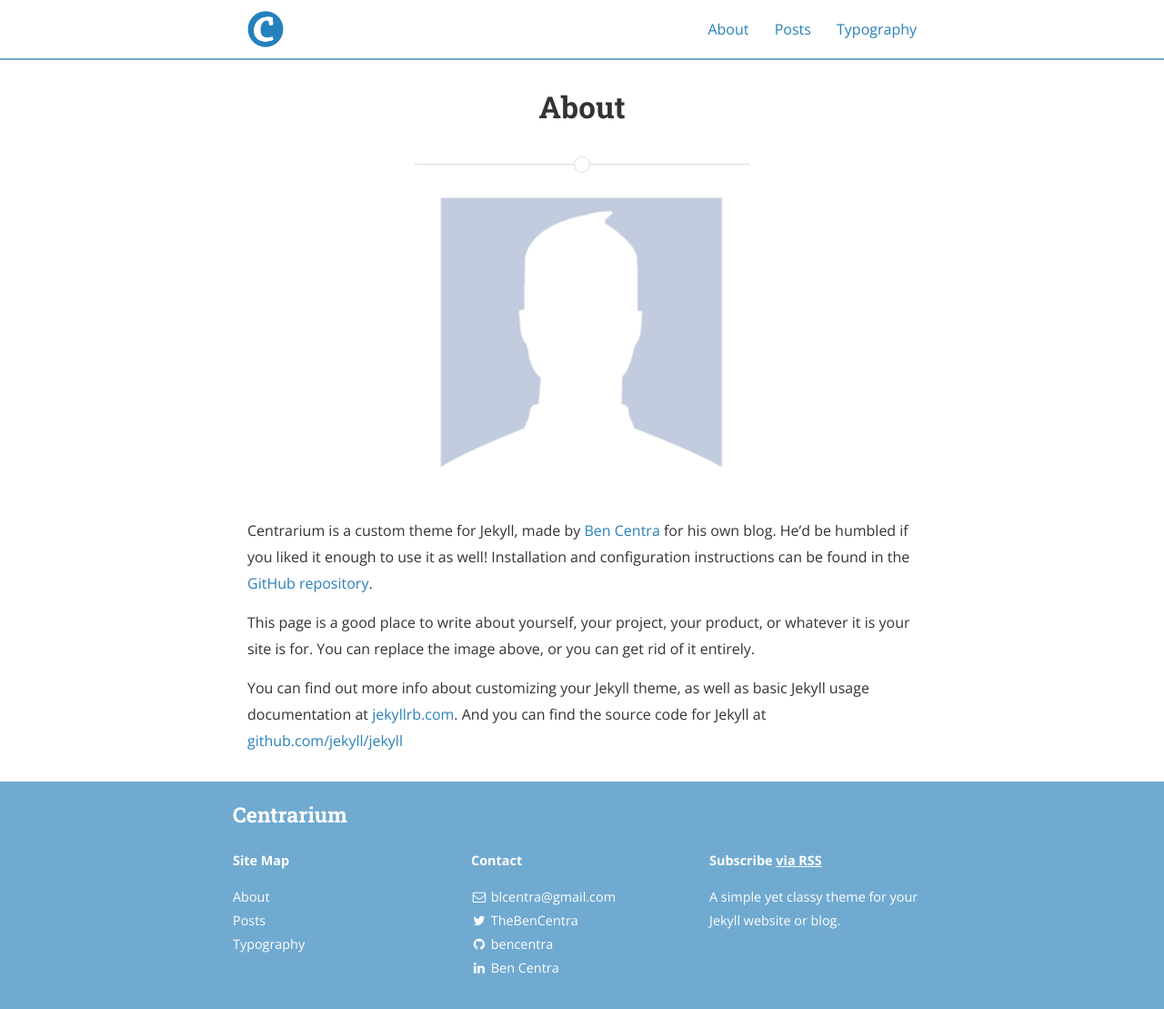
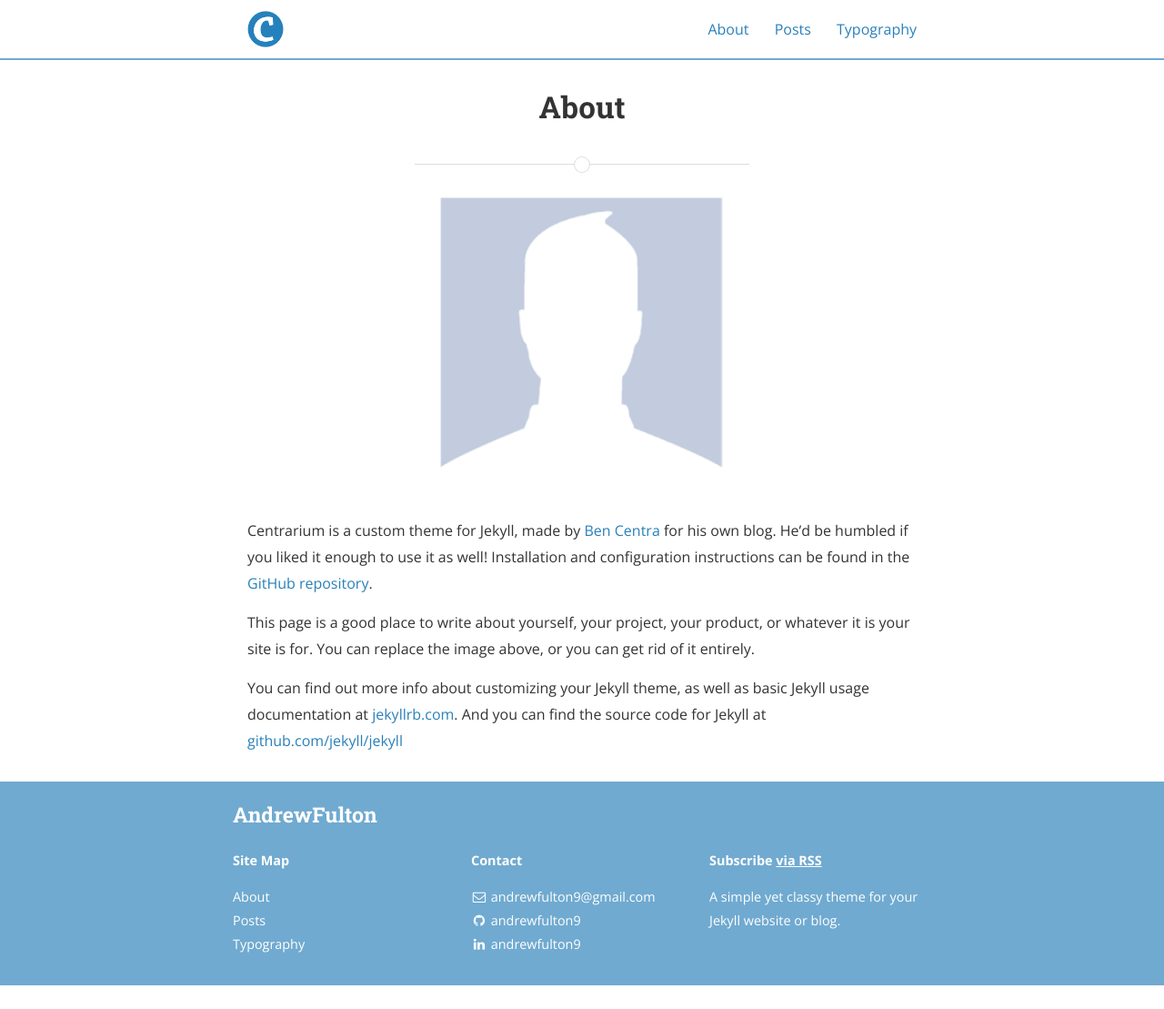
Before and after one commit to andrewfulton9/andrewfulton9.github.io, a Jekyll site: the page built from about.md, in a window 1280 px wide. Shown: the whole page at 91% size. Built offline with Jekyll 4.4.1, drawn with Linux system fonts in a browser that asks for light colours; nearby versions of some CDN libraries; a style sheet for code colours, icons or effects is not loaded; after the commit the page ends 1083 px from its top, so only the background shows below that; part of the change alters nothing that is shown.

Commit message:
editted config file

```diff
--- a/_config.yml
+++ b/_config.yml
@@ -1,7 +1,6 @@
 # External gems
 # See http://ixti.net/software/2013/01/28/using-jekyll-plugins-on-github-pages.html for making `jekyll archives` work.
 gems:
-  - jekyll-archives # Sorry, not GitHub pages friendly!
   - jekyll-sitemap
   - jekyll-paginate
 
@@ -9,17 +8,17 @@ exclude:
   - "/vendor/"
 
 # Site settings
-title: Centrarium
-subtitle: "A simple yet classy theme for your Jekyll website or blog"
-email: blcentra@gmail.com
-name: Ben Centra
+title: AndrewFulton
+subtitle: "my blog"
+email: andrewfulton9@gmail.com
+name: Andrew Fulton
 description: >
   A simple yet classy theme for your Jekyll website or blog.
 # Base URL of site (i.e. /blog). It should always start with a slash,
 # and never end with a slash. Set it to a blank value if hosting at the
 # root of your server.
-baseurl: "/centrarium" # the subpath of your site, e.g. /blog/
-url: "http://bencentra.github.io" # the base hostname & protocol for your site
+baseurl: "/home" # the subpath of your site, e.g. /blog/
+url: "http://andrewfulton9.github.io" # the base hostname & protocol for your site
 cover: "/assets/header_image.jpg"
 logo: "/assets/logo.png"
 
@@ -70,31 +69,18 @@ descriptions:
 #     desc: Follow me on Twitter            # Description to display as link title, etc
 #     share: true                           # Include in the "Share" section of posts
 social:
-  - name: Twitter
-    icon: twitter
-    username: TheBenCentra
-    url: https://twitter.com/TheBenCentra
-    desc: Follow me on Twitter
-    share: true
-
-  - name: Facebook
-    icon: facebook
-    username: thebencentra
-    url:
-    desc: Friend me on Facebook
-    share: true
 
   - name: GitHub
     icon: github
-    username: bencentra
-    url: https://github.com/bencentra
+    username: andrewfulton9
+    url: https://github.com/andrewfulton9
     desc: Fork me on GitHub
-    share: false
+    share: true
 
   - name: LinkedIn
     icon: linkedin
-    username: Ben Centra
-    url: https://www.linkedin.com/pub/ben-centra/47/769/60a
+    username: andrewfulton9
+    url: https://www.linkedin.com/in/andrewfulton9
     desc: Connect with me on LinkedIn
     share: true
 
@@ -105,75 +91,6 @@ social:
     desc: Add me to your Circles
     share: true
 
-  - name: YouTube
-    icon: youtube
-    username:
-    url:
-    desc: Subscribe on YouTube
-    share: false
-
-  - name: Instagram
-    icon: instagram
-    username:
-    url:
-    desc: Follow me on Instagram
-    share: false
-
-  - name: Pinterest
-    icon: pinterest
-    username:
-    url:
-    desc: Follow me on Pinterest
-    share: true
-
-  - name: SoundCloud
-    icon: soundcloud
-    username:
-    url:
-    desc: Follow me on SoundCloud
-    share: false
-
-  - name: Tumblr
-    icon: tumblr
-    username:
-    url:
-    desc: Follow me on Tumblr
-    share: false
-
-  - name: Steam
-    icon: steam
-    username:
-    url:
-    desc: Friend me on Steam
-    share: false
-
-  - name: Dribbble
-    icon: dribbble
-    username:
-    url:
-    desc: Follow me on Dribble
-    share: false
-
-  - name: Vimeo
-    icon: vimeo-square
-    username:
-    url:
-    desc: Follow me on Vimeo
-    share: false
-
-  - name: Vine
-    icon: vine
-    username:
-    url:
-    desc: Follow me on Vine
-    share: false
-
-  - name: Reddit
-    icon: reddit
-    username:
-    url:
-    desc: Share to Reddit
-    share: true
 
 # Social sharing protocols
 # These are for automatically generating sharing metadata for FB and Twitter
@@ -184,8 +101,7 @@ protocols:
     fb_image_height: 605
     fb_image_type: "image/png"
 
-    twitter_image: "/assets/logo.png"
 
-    os_repo: "https://github.com/bencentra/centrarium.com"
-    os_rcs_type: "git"
-    os_src: "git@github.com:bencentra/centrarium.com.git"
+    # os_repo: "https://github.com/bencentra/centrarium.com"
+    # os_rcs_type: "git"
+    # os_src: "git@github.com:bencentra/centrarium.com.git"
```
